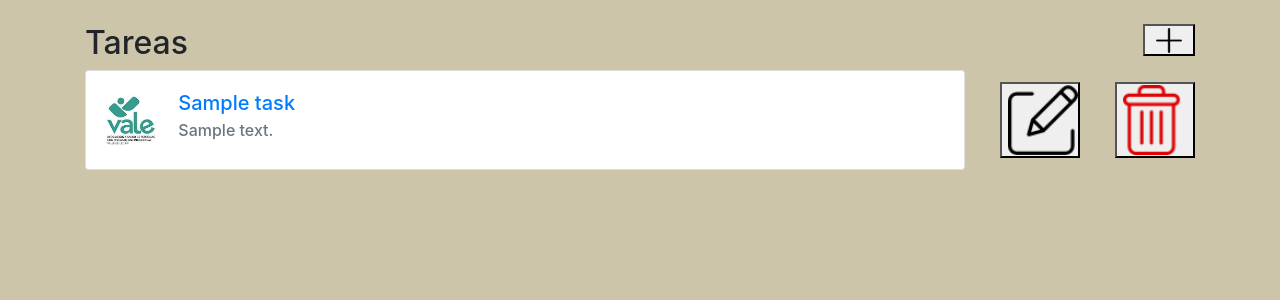
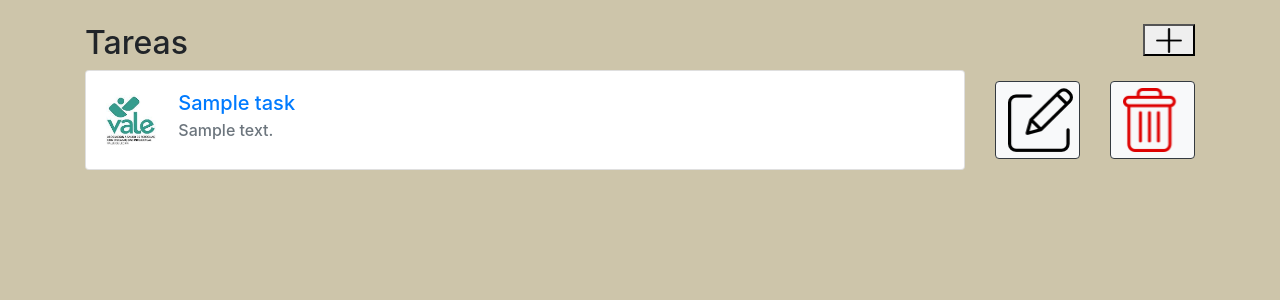
Before and after one commit to marcoscastillo92/Backend_DGP_Python, a Django app: template asociacion_vale/templates/tutors/tasks.html in a window 1280 px wide. Shown: the part 66-366 px from the top of the page. Run offline with Django 3.2, Linux system fonts and the light colour scheme; the template is opened without the code that fills it: most values are stand-ins (such as "Sample title", 1, 10 or a date in 2020).

Commit message:
Links de botones y tarea

```diff
--- a/asociacion_vale/templates/tutors/tasks.html
+++ b/asociacion_vale/templates/tutors/tasks.html
@@ -42,10 +42,12 @@
             <div class="col-sm">
               <div class="row align-items-center">
                 <div class="col-sm">
-                    <button type="submit" style="float: right;" name="edit" onclick="add()"> <img style="width: 110%;" src="{% static 'img/editar.png' %}" /></button>
+                    <a class="btn btn-light btn-outline-dark" href="{% url 'tutorTasksEdit' id=task.id  %}" role="button"><img style="width: 110%;" src="{% static 'img/editar.png' %}" /></a>
+                    <!--<button type="submit" style="float: right;" name="edit" onclick="add()"><img style="width: 110%;" src="{% static 'img/editar.png' %}" /></button>-->
                 </div>
                 <div class="col-sm">
-                    <button type="submit" style="float: right;" name="remove" onclick="add()"> <img style="width: 110%;" src="{% static 'img/eliminar.png' %}" /></button>
+                    <a class="btn btn-light btn-outline-dark" href="{% url 'tutorTasksDelete' id=task.id  %}" role="button"><img style="width: 110%;" src="{% static 'img/eliminar.png' %}" /></a>
+                    <!--<button type="submit" style="float: right;" name="remove" onclick="add()"> <img style="width: 110%;" src="{% static 'img/eliminar.png' %}" /></button>-->
                 </div>
               </div>
             </div>
```
